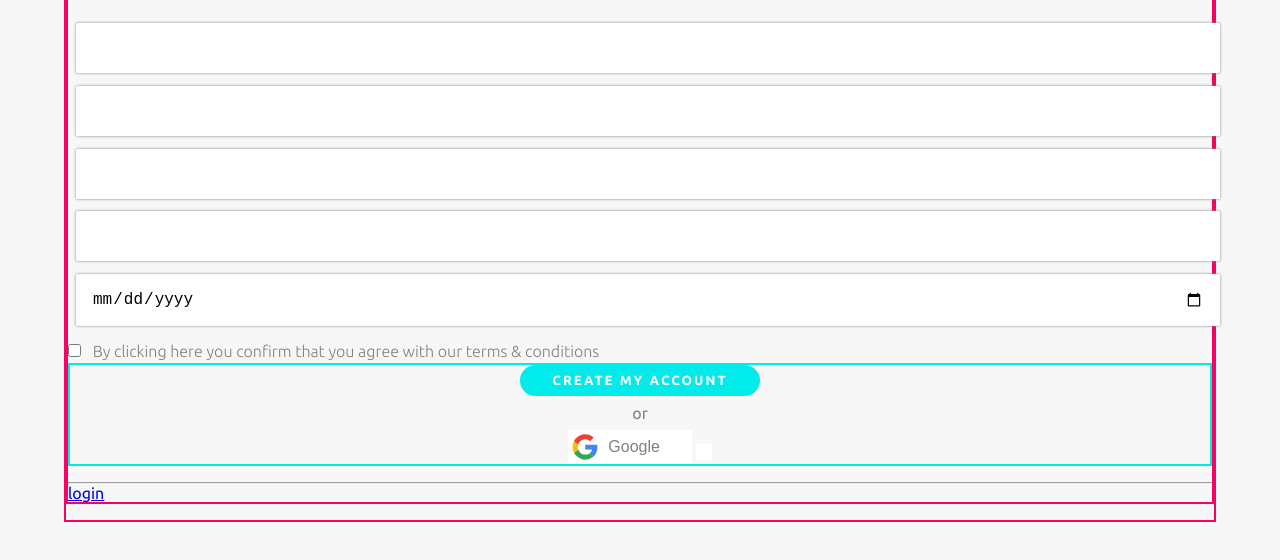
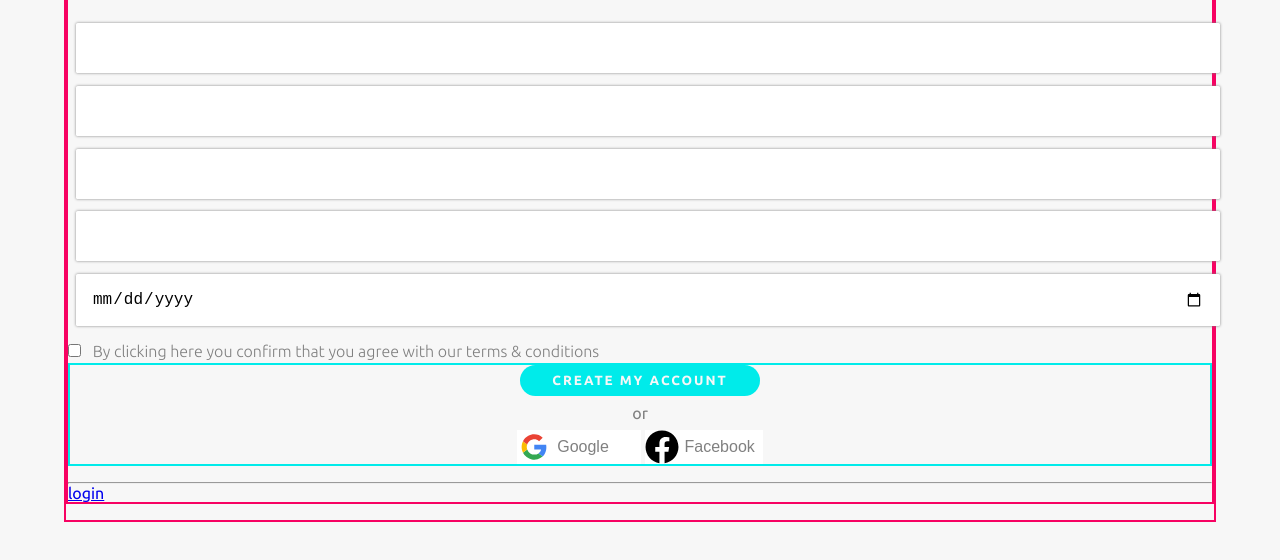
Before and after one commit to mauriciompf/Forms-Creations, a plain HTML site: page register-form/index.html in a window 1280 px wide. Shown: the part 138-698 px from the top of the page. Drawn offline with Linux system fonts and the light colour scheme.

Commit message:
feat: add facebook button

```diff
--- a/register-form/style.css
+++ b/register-form/style.css
@@ -178,4 +178,17 @@ body {
 
 	content: "Google";
 }
+
+/* Facebook Button */
+.btn-facebook {
+	background-image: url("../images/facebook.svg");
+	background-repeat: no-repeat;
+	background-size: contain;
 }
+
+.btn-facebook::after {
+	padding-left: 2rem;
+
+	content: 'Facebook';
+}
+}
```
